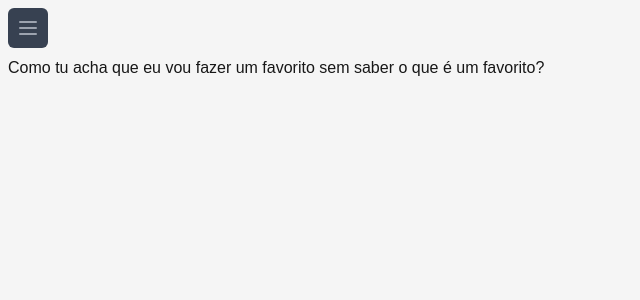
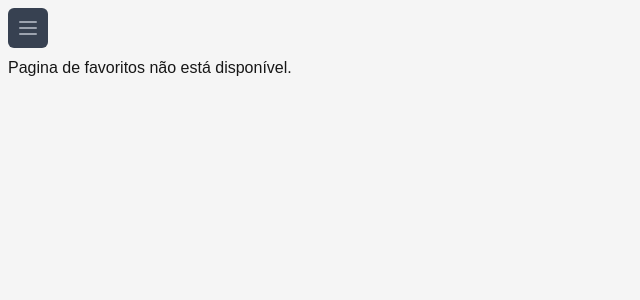
Before and after one commit to antonielzeferino/poesia-plena, a Next.js app: page /favoritos in a window 1280 px wide. Shown: the top 300 px of the page, without its empty margins (0-640 px from the left). Built offline with nearby package versions, Linux system fonts and the light colour scheme.

Commit message:
Update page.tsx

```diff
--- a/src/app/(pages)/favoritos/page.tsx
+++ b/src/app/(pages)/favoritos/page.tsx
@@ -3,7 +3,7 @@ const Favorite = () => {
     <>
       <div>
         <h1>
-          Como tu acha que eu vou fazer um favorito sem saber o que é um favorito?
+          Pagina de favoritos não está disponível.
         </h1>
       </div>
     </>
```
